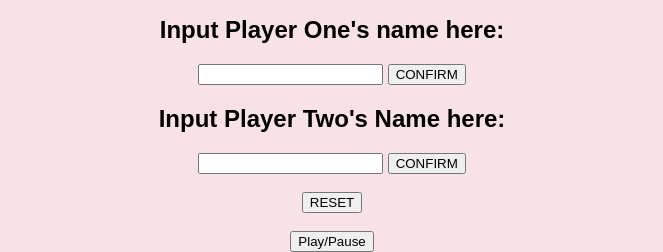
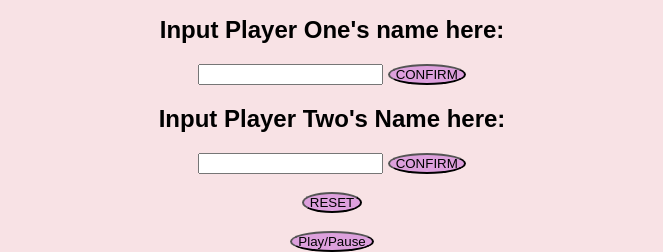
Before and after one commit to benlinehan1/Tic-Tac-Toe, a plain HTML site: page index.html in a window 1280 px wide. Shown: the part 926-1178 px from the top of the page, without its empty margins (308-971 px from the left). Drawn offline with Linux system fonts and the light colour scheme; a web font is replaced by a local one.

Commit message:
Tic-Tac-Toe

```diff
--- a/style.css
+++ b/style.css
@@ -139,3 +139,9 @@ img {
 .player-info{
     font-family: 'Magra', sans-serif;
 }
+
+
+button {
+    background-color: plum;
+    border-radius: 50%;
+}
```
Also changed, not shown: 1 other file.
